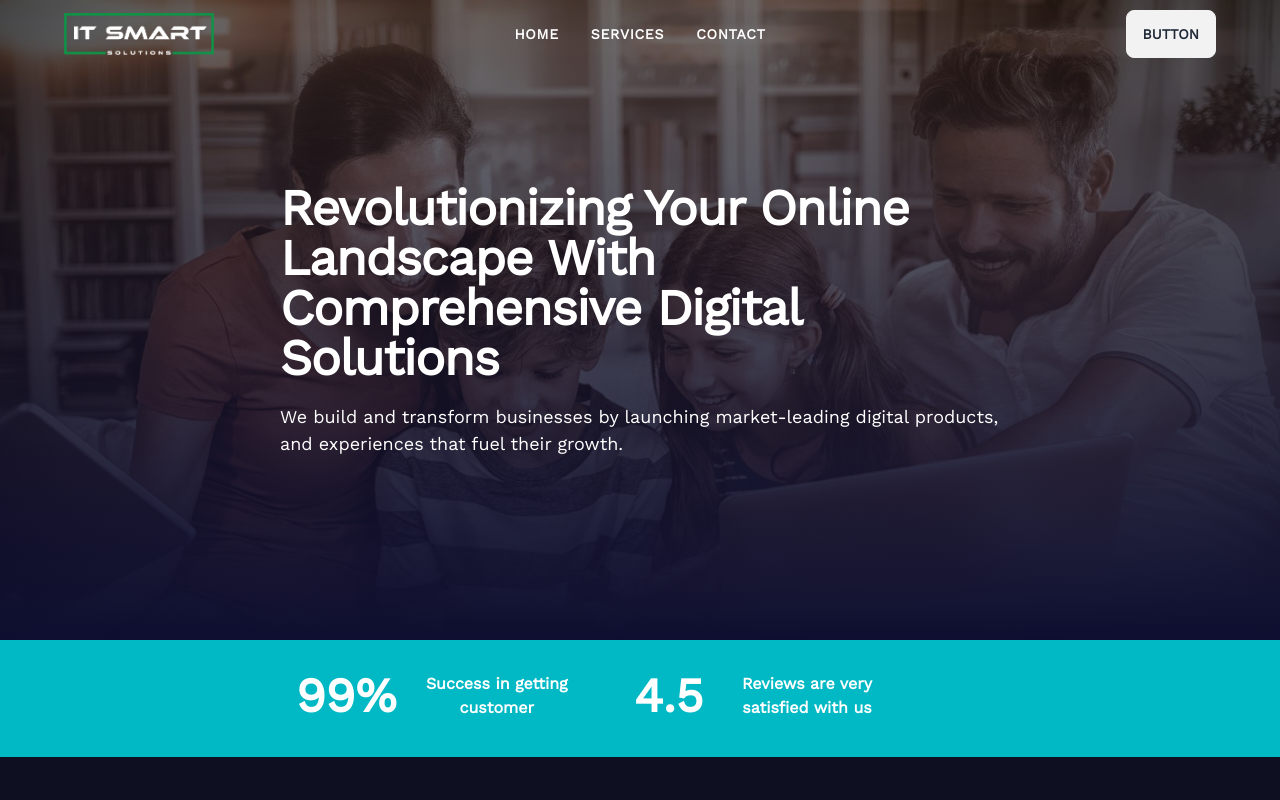
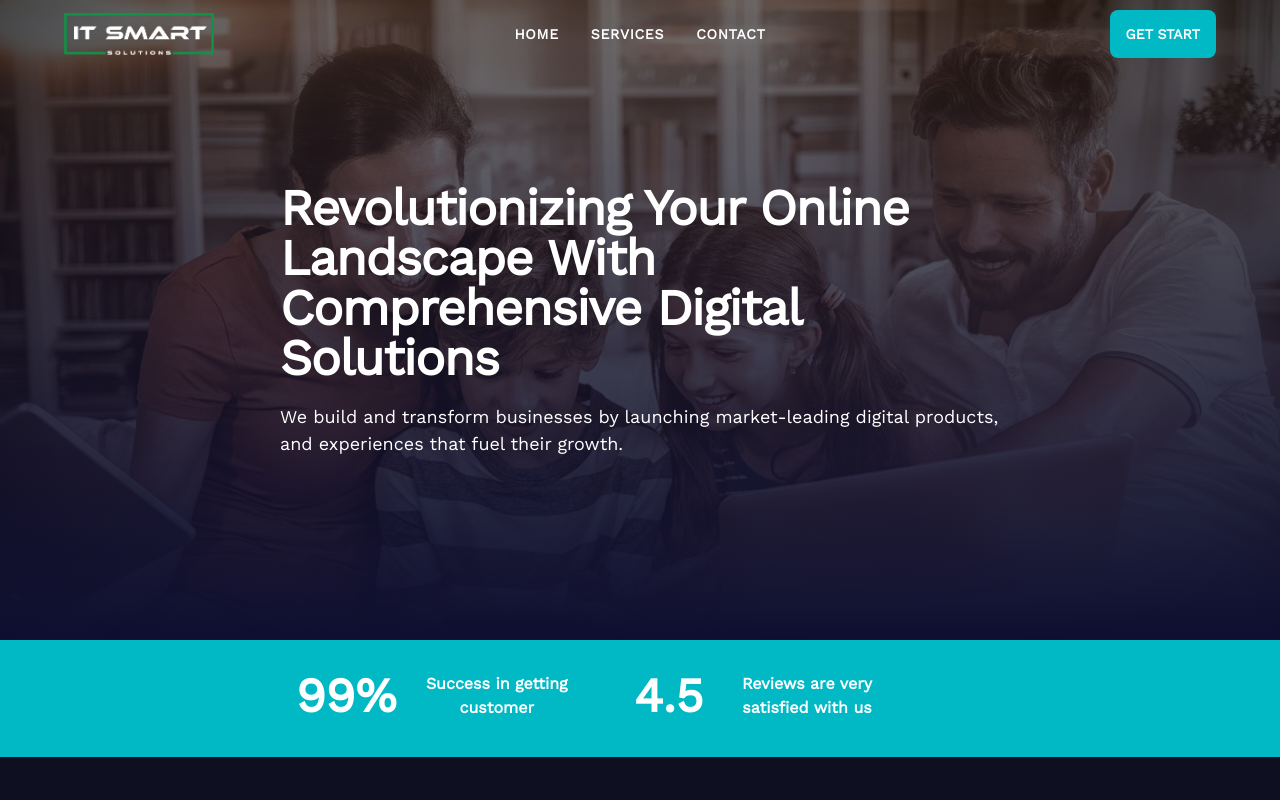
Before and after one commit to farhan-abdullah/itsmartsolutions, a React (Vite) app: page / in a window 1280 px wide. Shown: the top 800 px of the page. Built offline with nearby package versions, Linux system fonts and the light colour scheme.

Commit message:
error find complete

```diff
--- a/src/Shared/Navbar/Navbar.jsx
+++ b/src/Shared/Navbar/Navbar.jsx
@@ -23,7 +23,7 @@ const Navbar = () => {
 
    return (
       <div
-         className={`fixed top-0 left-0 right-0 ${
+         className={`fixed z-30 top-0 left-0 right-0 ${
             isSticky ? "bg-white" : "bg-transparent"
          }`}>
          <div
@@ -103,7 +103,9 @@ const Navbar = () => {
                </ul>
             </div>
             <div className="navbar-end">
-               <a className="btn">Button</a>
+               <a className="btn bg-mezenda hover:bg-blue-800 duration-500 text-white border-none">
+                  Get start
+               </a>
             </div>
          </div>
       </div>
```
